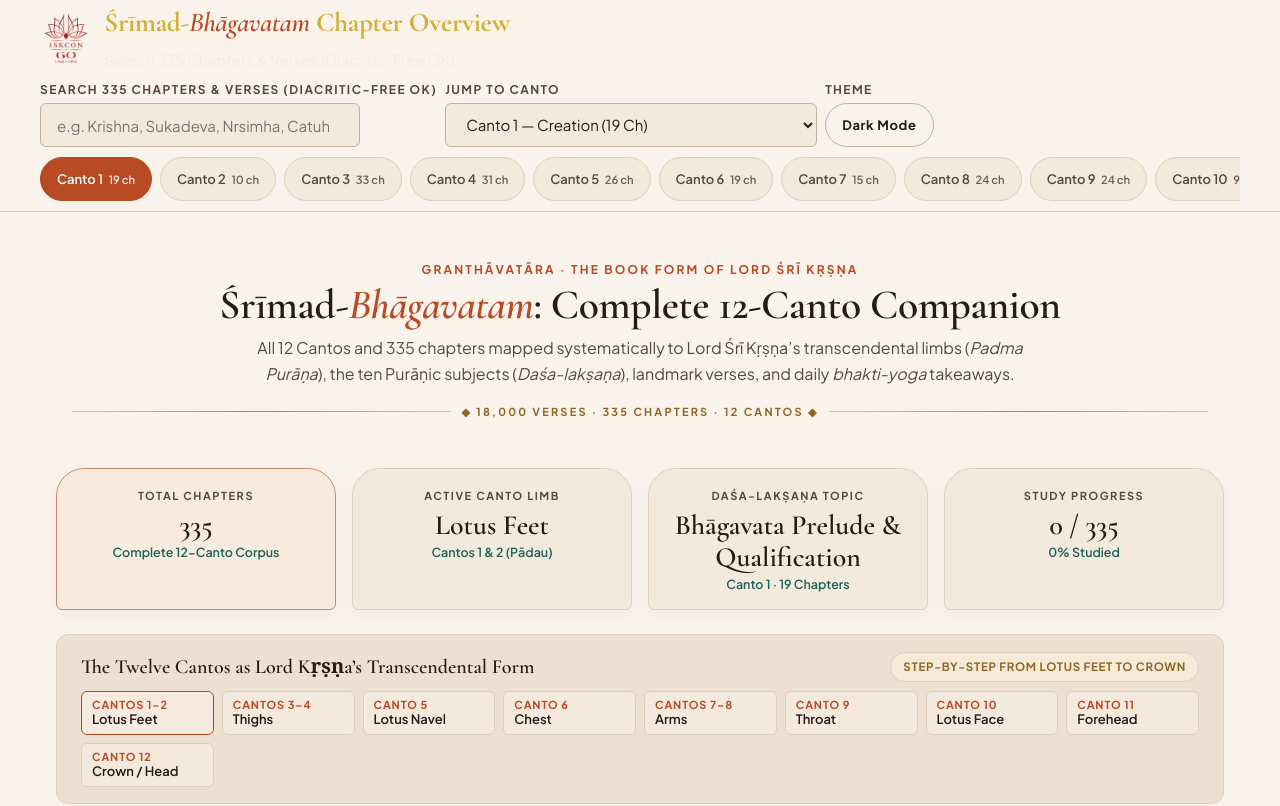
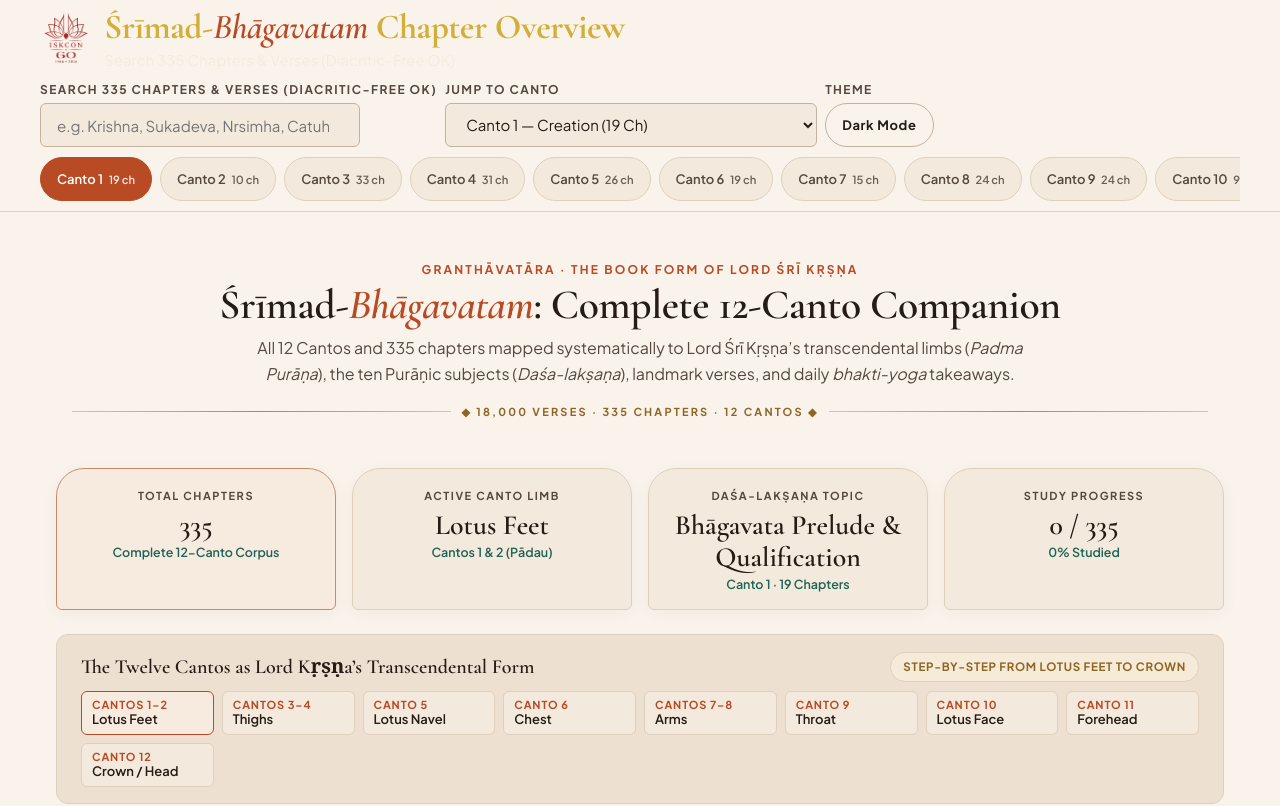
Before and after one commit to skarthitw/SB-Chap-Overview, a plain HTML site: page index.html in a window 1280 px wide. Shown: the top 806 px of the page. Drawn offline with nearby package versions, Linux system fonts and the light colour scheme.

Commit message:
Increase font size of nav-brand-title span

```diff
--- a/index.html
+++ b/index.html
@@ -886,7 +886,7 @@
 
           <!-- 2-Line Text Block (Spanning 100% of the Logo Height) -->
           <div style="display: flex; flex-direction: column; justify-content: space-between; height: clamp(46px, 10vw, 60px); text-align: left;">
-            <span class="nav-brand-title" style="font-size: clamp(1.18rem, 4vw, 1.7rem); font-weight: bold; line-height: 1.1; color: #d4af37;">
+            <span class="nav-brand-title" style="font-size: clamp(2.18rem, 4vw, 1.7rem); font-weight: bold; line-height: 1.1; color: #d4af37;">
               Śrīmad-<em>Bhāgavatam</em> Chapter Overview
             </span>
             <span style="font-size: clamp(0.78rem, 2.4vw, 0.92rem); color: #f4ebd9; opacity: 0.9; line-height: 1.1; letter-spacing: 0.2px;">
```
